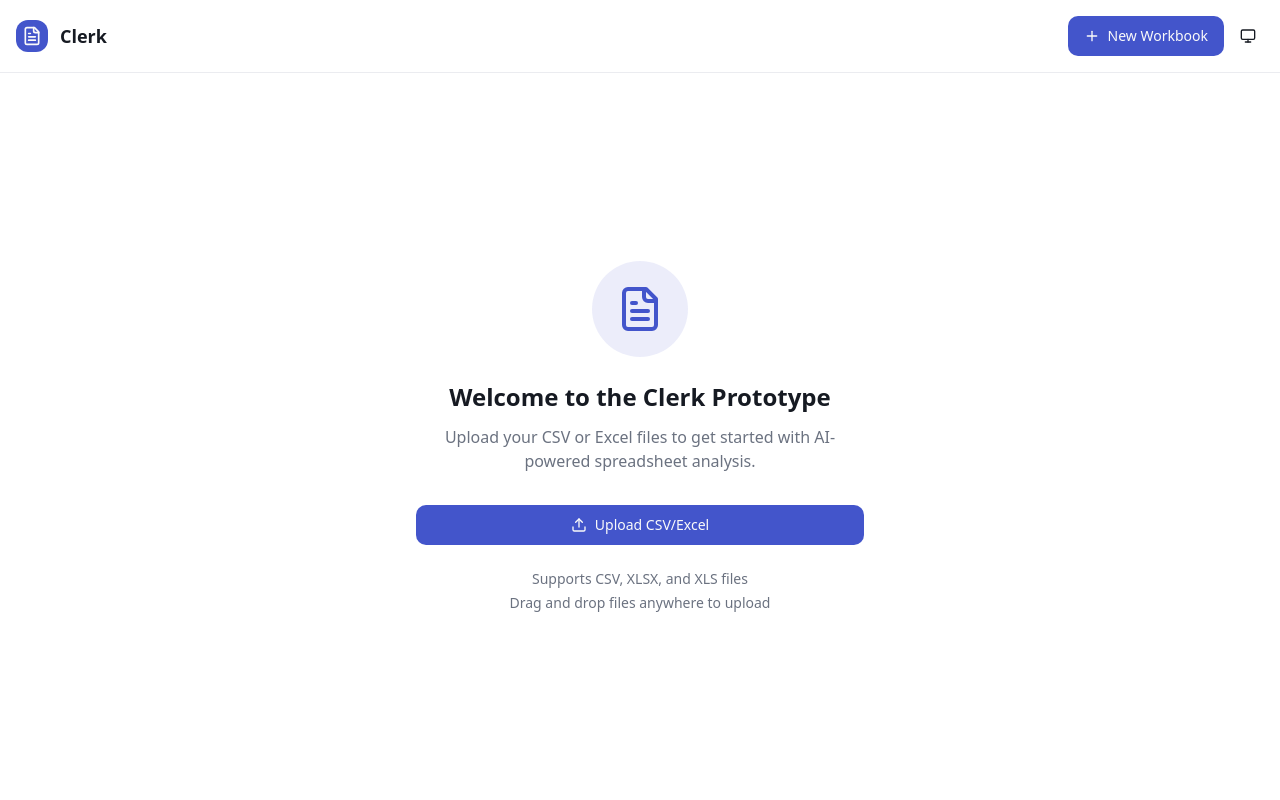
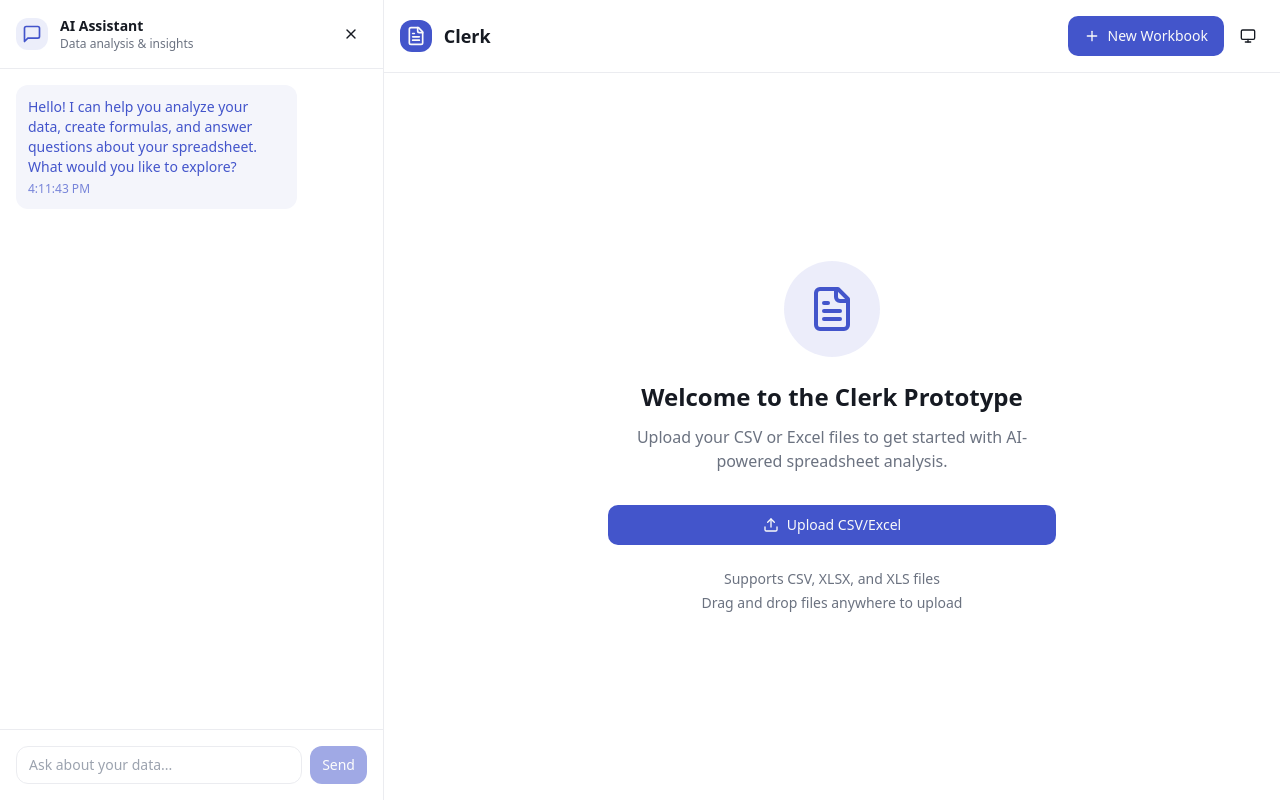
Before and after one commit to ClerkOS/clerk-premium-interface, a React (Vite) app: page / in a window 1280 px wide. Built offline with nearby package versions, Linux system fonts and the light colour scheme.

Commit message:
sidebar on left

```diff
--- a/src/pages/SheetPage.tsx
+++ b/src/pages/SheetPage.tsx
@@ -1,5 +1,5 @@
 import { motion, AnimatePresence } from 'framer-motion';
-import { FileText, MessageSquare, X, PanelLeft, PanelLeftClose, Send, Bot, User } from 'lucide-react';
+import { FileText, MessageSquare, X, PanelLeft, PanelLeftClose } from 'lucide-react';
 import { SpreadsheetGrid } from '@/components/SpreadsheetGrid';
 import { FormulaBar } from '@/components/FormulaBar';
 import { SheetTabs } from '@/components/SheetTabs';
@@ -8,18 +8,16 @@ import { NewWorkbookButton } from '@/components/NewWorkbookButton';
 import { FABInsights } from '@/components/FABInsights';
 import { ThemeToggle } from '@/components/ThemeToggle';
 import { Button } from '@/components/ui/button';
-import { Input } from '@/components/ui/input';
 import { useSpreadsheetStore } from '@/store/spreadsheetStore';
 import { useState } from 'react';
 
-export function SheetPage() {
-  const { workbook, isLoading } = useSpreadsheetStore();
-  const [isSidebarOpen, setIsSidebarOpen] = useState(true);
+// AI Chat Sidebar Component
+function AiChatSidebar({ isOpen, onClose }) {
   const [messages, setMessages] = useState([
     {
       id: 1,
       type: 'ai',
-      content: 'Hello! I can help you analyze your spreadsheet data, create formulas, and answer questions about your data. What would you like to explore?',
+      content: 'Hello! I can help you analyze your data, create formulas, and answer questions about your spreadsheet. What would you like to explore?',
       timestamp: new Date().toLocaleTimeString()
     }
   ]);
@@ -51,7 +49,103 @@ export function SheetPage() {
   };
 
   return (
+    <AnimatePresence>
+      {isOpen && (
+        <motion.div
+          initial={{ x: -400, opacity: 0 }}
+          animate={{ x: 0, opacity: 1 }}
+          exit={{ x: -400, opacity: 0 }}
+          transition={{ type: "spring", damping: 25, stiffness: 200 }}
+          className="fixed left-0 top-0 h-full w-96 bg-card/95 backdrop-blur-md border-r border-border z-30 flex flex-col"
+        >
+          {/* Sidebar Header */}
+          <div className="flex items-center justify-between p-4 border-b border-border">
+            <div className="flex items-center gap-3">
+              <div className="w-8 h-8 bg-primary/10 rounded-lg flex items-center justify-center">
+                <MessageSquare className="w-5 h-5 text-primary" />
+              </div>
+              <div>
+                <h3 className="font-semibold text-sm">AI Assistant</h3>
+                <p className="text-xs text-muted-foreground">Data analysis & insights</p>
+              </div>
+            </div>
+            <button
+              onClick={onClose}
+              className="w-8 h-8 rounded-lg hover:bg-accent flex items-center justify-center transition-colors"
+            >
+              <X className="w-4 h-4" />
+            </button>
+          </div>
+
+          {/* Chat Messages */}
+          <div className="flex-1 overflow-y-auto p-4 space-y-4">
+            {messages.map((message) => (
+              <motion.div
+                key={message.id}
+                initial={{ opacity: 0, y: 10 }}
+                animate={{ opacity: 1, y: 0 }}
+                className={`flex ${message.type === 'user' ? 'justify-end' : 'justify-start'}`}
+              >
+                <div className={`max-w-[80%] rounded-xl p-3 text-sm ${
+                  message.type === 'user'
+                    ? 'bg-primary text-primary-foreground'
+                    : 'bg-accent text-accent-foreground'
+                }`}>
+                  <p>{message.content}</p>
+                  <p className={`text-xs mt-1 opacity-70`}>
+                    {message.timestamp}
+                  </p>
+                </div>
+              </motion.div>
+            ))}
+          </div>
+
+          {/* Chat Input */}
+          <div className="p-4 border-t border-border">
+            <div className="flex gap-2">
+              <input
+                type="text"
+                value={inputValue}
+                onChange={(e) => setInputValue(e.target.value)}
+                onKeyPress={(e) => e.key === 'Enter' && handleSendMessage()}
+                placeholder="Ask about your data..."
+                className="flex-1 px-3 py-2 bg-background border border-border rounded-lg text-sm focus:outline-none focus:ring-2 focus:ring-primary/20"
+              />
+              <button
+                onClick={handleSendMessage}
+                disabled={!inputValue.trim()}
+                className="px-3 py-2 bg-primary text-primary-foreground rounded-lg text-sm hover:bg-primary/90 disabled:opacity-50 disabled:cursor-not-allowed transition-colors"
+              >
+                Send
+              </button>
+            </div>
+          </div>
+        </motion.div>
+      )}
+    </AnimatePresence>
+  );
+}
+
+export function SheetPage() {
+  const { workbook, isLoading } = useSpreadsheetStore();
+  const [isSidebarOpen, setIsSidebarOpen] = useState(true);
+
+  return (
     <div className="min-h-screen bg-background flex flex-col">
+      {/* AI Chat Sidebar */}
+      <AiChatSidebar
+        isOpen={isSidebarOpen}
+        onClose={() => setIsSidebarOpen(false)}
+      />
+
+      {/* Main content with conditional margin */}
+      <motion.div
+        animate={{
+          marginLeft: isSidebarOpen ? '384px' : '0px'
+        }}
+        transition={{ type: "spring", damping: 25, stiffness: 200 }}
+        className="flex flex-col min-h-screen"
+      >
         {/* Header */}
         <motion.header
           initial={{ opacity: 0, y: -20 }}
@@ -95,90 +189,9 @@ export function SheetPage() {
         </motion.header>
 
         {/* Main content */}
-      <div className="flex-1 flex">
+        <div className="flex-1 flex flex-col">
           {workbook ? (
             <>
-            {/* Left Sidebar - Chat */}
-            <AnimatePresence>
-              {isSidebarOpen && (
-                <motion.aside
-                  initial={{ width: 0, opacity: 0 }}
-                  animate={{ width: 320, opacity: 1 }}
-                  exit={{ width: 0, opacity: 0 }}
-                  transition={{ duration: 0.3, ease: "easeInOut" }}
-                  className="border-r bg-card/50 flex flex-col"
-                >
-                  {/* Sidebar Header */}
-                  <div className="p-4 border-b">
-                    <div className="flex items-center gap-3">
-                      <div className="w-8 h-8 bg-primary/10 rounded-lg flex items-center justify-center">
-                        <MessageSquare className="w-5 h-5 text-primary" />
-                      </div>
-                      <div>
-                        <h3 className="text-sm font-medium">AI Assistant</h3>
-                        <p className="text-xs text-muted-foreground">Data analysis & insights</p>
-                      </div>
-                    </div>
-                  </div>
-
-                  {/* Chat Messages */}
-                  <div className="flex-1 overflow-y-auto p-4 space-y-4">
-                    {messages.map((message) => (
-                      <motion.div
-                        key={message.id}
-                        initial={{ opacity: 0, y: 10 }}
-                        animate={{ opacity: 1, y: 0 }}
-                        className={`flex ${message.type === 'user' ? 'justify-end' : 'justify-start'}`}
-                      >
-                        <div className={`max-w-[85%] rounded-xl p-3 text-sm ${
-                          message.type === 'user'
-                            ? 'bg-primary text-primary-foreground'
-                            : 'bg-accent text-accent-foreground'
-                        }`}>
-                          <div className="flex items-start gap-2">
-                            {message.type === 'ai' && (
-                              <Bot className="w-4 h-4 mt-0.5 flex-shrink-0" />
-                            )}
-                            {message.type === 'user' && (
-                              <User className="w-4 h-4 mt-0.5 flex-shrink-0" />
-                            )}
-                            <div className="flex-1">
-                              <p className="leading-relaxed">{message.content}</p>
-                              <p className={`text-xs mt-1 opacity-70`}>
-                                {message.timestamp}
-                              </p>
-                            </div>
-                          </div>
-                        </div>
-                      </motion.div>
-                    ))}
-                  </div>
-
-                  {/* Chat Input */}
-                  <div className="p-4 border-t">
-                    <div className="flex gap-2">
-                      <Input
-                        value={inputValue}
-                        onChange={(e) => setInputValue(e.target.value)}
-                        onKeyPress={(e) => e.key === 'Enter' && handleSendMessage()}
-                        placeholder="Ask about your data..."
-                        className="flex-1 text-sm"
-                      />
-                      <Button
-                        onClick={handleSendMessage}
-                        disabled={!inputValue.trim()}
-                        size="sm"
-                      >
-                        <Send className="w-4 h-4" />
-                      </Button>
-                    </div>
-                  </div>
-                </motion.aside>
-              )}
-            </AnimatePresence>
-
-            {/* Main Content Area */}
-            <div className="flex-1 flex flex-col min-w-0">
               {/* Formula bar */}
               <FormulaBar />
 
@@ -195,7 +208,6 @@ export function SheetPage() {
 
               {/* Sheet tabs */}
               <SheetTabs />
-            </div>
             </>
           ) : (
           <motion.div
@@ -231,7 +243,6 @@ export function SheetPage() {
           )}
         </div>
 
-
         {/* FAB */}
         <FABInsights />
 
@@ -250,6 +261,7 @@ export function SheetPage() {
             />
           </motion.div>
         )}
+      </motion.div>
     </div>
   );
 }
```
Lines whose indentation alone changed are shown as unchanged.
